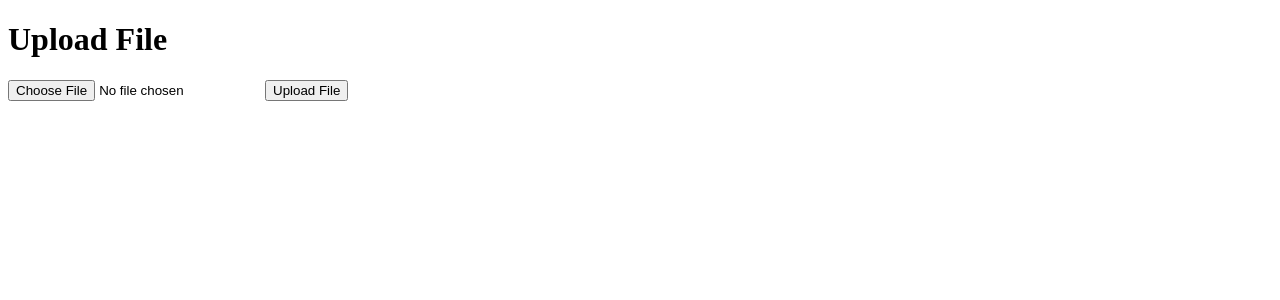
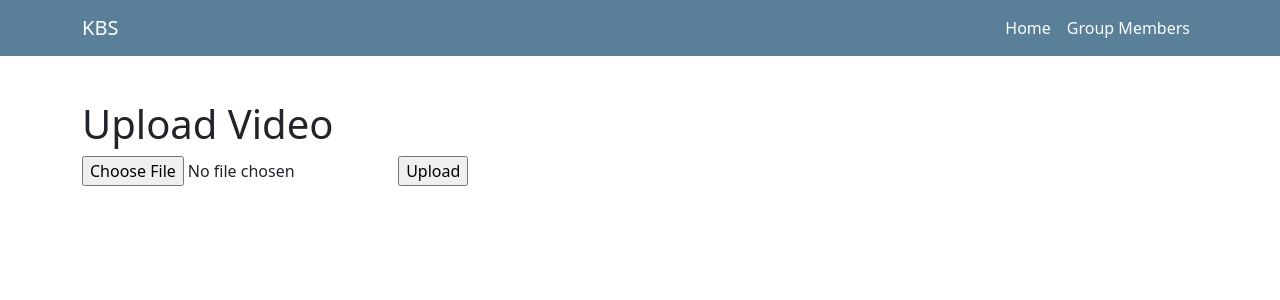
Before and after one commit to taringamutsah/KBS-ASSIGNMENT-2, a Flask app: template templates/index.html in a window 1280 px wide. Shown: the top 300 px of the page. Run offline with Flask 2, Linux system fonts and the light colour scheme; the template is opened without the code that fills it: values that come from a table or form of the project are taken from there, others are empty; some libraries are stand-ins or nearby versions.

Commit message:
Update index.html

```diff
--- a/templates/index.html
+++ b/templates/index.html
@@ -1,4 +1,4 @@
-<!DOCTYPE html>
+<!-- <!DOCTYPE html>
 <html lang="en">
 <head>
     <meta charset="UTF-8">
@@ -7,11 +7,35 @@
     <title>KBS</title>
 </head>
 <body>
-    <h1>Upload File</h1>
-    <form action="" method="POST" enctype="multipart/form-data">
-        {{form.hidden_tag()}}
-        {{form.file}}
-        {{form.submit}}
-    </form>
+
 </body>
-</html>
+</html> -->
+
+{% extends 'base.html' %}
+
+
+{% block head %}
+<title>KBS ASSIGNMENT 2</title>
+{% endblock %}
+
+
+{% block body %}
+
+    <div  style="margin-top: 100px;">
+        <h1>Upload Video</h1>
+        {% with messages = get_flashed_messages() %}
+        {% if messages %}
+            <ul class="flashes">
+            {% for message in messages %}
+            <li>{{ message }}</li>
+            {% endfor %}
+            </ul>
+        {% endif %}
+        {% endwith %}
+        <form action="/" method="POST" enctype="multipart/form-data">
+            <input type="file" name="video">
+            <input type="submit" value="Upload">
+        </form>
+    </div>
+
+{% endblock %}
```
